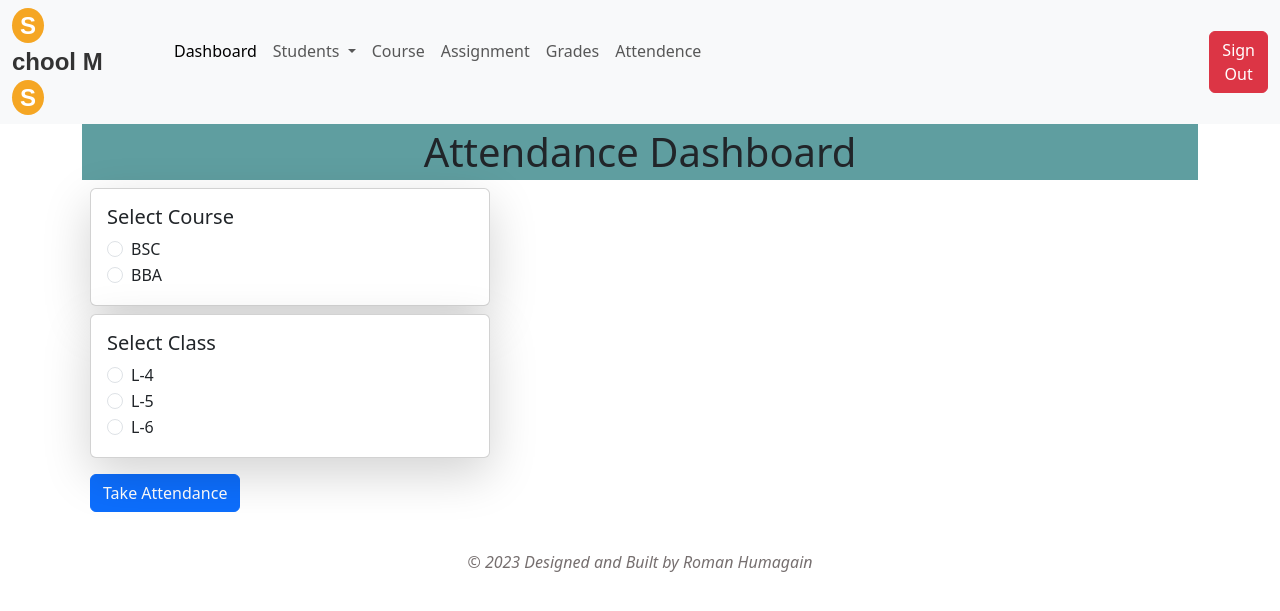
After one commit to romanhumagain/Django_Student-Management-System, a Django app: page /staff/attendance/ in a window 1280 px wide. The commit adds this page. Shown: the top 611 px of the page. Run offline with Django 4.2, Linux system fonts and the light colour scheme.

Commit message:
first commit

```diff
--- a/School/Staff/models.py
+++ b/School/Staff/models.py
@@ -66,3 +66,8 @@ class Assignment(models.Model):
 
   def __str__(self) -> str:
     return self.assignment
+
+class Attendance(models.Model):
+  student = models.ForeignKey(Student, on_delete=models.CASCADE)
+  date = models.DateField(auto_now=True)
+  attendance = models.CharField(max_length=100)
--- /dev/null
+++ b/School/Staff/templates/attendance.html
@@ -0,0 +1,92 @@
+{% extends 'base.html' %}
+
+{% block title %} Attendence {% endblock %}
+{% block body %}
+
+<div class="container">
+  <form method="POST">
+    {% csrf_token %}
+        <h1 class="p-1" style="background-color: cadetblue; text-align: center;">Attendance Dashboard</h1>
+
+        <div class="card m-2 shadow-lg" style="width: 400px;">
+            <div class="card-body">
+                <h5 class="card-title">Select Course</h5>
+                <div class="form-check">
+                  <input class="form-check-input" type="radio" name="course" id="bsc" value="BSC Hons">
+                  <label class="form-check-label" for="bsc">
+                      BSC
+                  </label>
+              </div>
+                <div class="form-check">
+                    <input class="form-check-input" type="radio" name="course" id="bba" value="BBA Hons">
+                    <label class="form-check-label" for="bba">
+                        BBA
+                    </label>
+                </div>
+
+            </div>
+        </div>
+
+        <div class="card m-2 shadow-lg" style="width: 400px;">
+            <div class="card-body">
+                <h5 class="card-title">Select Class</h5>
+                <div class="form-check">
+                    <input class="form-check-input" type="radio" name="level" id="l4" value="Level 4">
+                    <label class="form-check-label" for="l4">
+                        L-4
+                    </label>
+                </div>
+                <div class="form-check">
+                    <input class="form-check-input" type="radio" name="level" id="l5" value="Level 5">
+                    <label class="form-check-label" for="l5">
+                        L-5
+                    </label>
+                </div>
+                <div class="form-check">
+                    <input class="form-check-input" type="radio" name="level" id="l6" value="Level 6">
+                    <label class="form-check-label" for="l6">
+                        L-6
+                    </label>
+                </div>
+            </div>
+        </div>
+
+        <button type="submit"  name="action" value = "sort" class="btn btn-primary m-2">Take Attendance</button>
+      </form>
+    </div>
+
+    {% if students %}
+    <hr>
+    <div class="container">
+      <form method="post">
+        {% csrf_token %}
+        <table class="table table-striped">
+          <thead >
+            <tr>
+              <th scope="col">S.N</th>
+              <th scope="col">Std ID</th>
+              <th scope="col">Name</th>
+              <th scope="col">Attendance</th>
+            </tr>
+          </thead>
+          <tbody>
+            {% for student in students %}
+            <tr>
+              <td>{{ forloop.counter }}</td>
+              <td>{{ student.student_id }}</td>
+              <td>{{ student.name }}</td>
+              <td>
+                <div class="form-check">
+                  <input class="form-check-input" type="checkbox" name="attendance[]" value="{{ student.student_id }}" id="attendance_{{ student.student_id }}">
+</div>
+              </td>
+            </tr>
+            {% endfor %}
+          </tbody>
+        </table>
+
+    <button type="submit" name="action" value = "attendance" class="btn btn-primary" style="margin-left:1200px;">Submit</button>
+  </form>
+</div>
+{% endif %}
+{% endblock %}
--- a/School/Staff/templates/base.html
+++ b/School/Staff/templates/base.html
@@ -48,7 +48,7 @@
             <a class="nav-link" href="#">Grades</a>
           </li>
           <li class="nav-item">
-            <a class="nav-link" href="#">Attendence</a>
+            <a class="nav-link" href="/staff/attendance/">Attendence</a>
           </li>
           <li class="nav-item" style="margin-left: 500px;">
           <a href="/student/signout/" class="btn btn-danger">Sign Out</a>
--- a/School/Staff/templates/registration.html
+++ b/School/Staff/templates/registration.html
@@ -15,7 +15,7 @@
   {% endif %}
   {% endfor %}
   {% endif %}
-
+<h2 class="p-2" style="background-color: cadetblue; text-align: center;">Student Registration Form</h2>
   <div class="container center" style="display: flex;  align-items: center; justify-content: center;">
     <form class="card shadow-lg p-4 m-4 " style="width: 500px;" method="post">
       {% csrf_token %}
--- a/School/Staff/urls.py
+++ b/School/Staff/urls.py
@@ -8,4 +8,5 @@ urlpatterns = [
   path('delete_notice/<int:id>/' , delete_notice , name='delete_notice'),
   path('assignment/', assignment , name='assignment' ),
   path('delete_assignment/<int:id>/' , delete_assignment , name='delete_assignment'),
+  path('attendance/', attendance , name='attendance' ),
 ]
--- a/School/Staff/views.py
+++ b/School/Staff/views.py
@@ -6,6 +6,7 @@ from django.contrib.auth.decorators import login_required
 from . utils import *
 import random , string
 from django.db.models import Q
+from datetime import date
 
 # Create your views here.
 # @login_required(login_url='/')
@@ -189,3 +190,46 @@ def delete_assignment(request , id):
   assignment = Assignment.objects.filter(id = id)
   assignment.delete()
   return redirect('/staff/assignment/')
+
+def attendance(request):
+    context = {}
+    current_date = date.today()
+    global course
+    global level
+
+    if request.method == 'POST':
+      data = request.POST
+      action = data.get('action')
+
+      if action == 'sort':
+            course = data.get('course')
+            level = data.get('level')
+
+            course_inst = Course.objects.get(course=course)
+            level_inst = Level.objects.get(level=level)
+
+            students = Student.objects.filter(course=course_inst, level=level_inst)
+
+            if not students:
+                context['error_message'] = 'No students found'
+            context.update({'students': students})
+
+      if action == 'attendance':
+
+            course_inst = Course.objects.get(course=course)
+            level_inst = Level.objects.get(level=level)
+
+            selected_attendance = request.POST.getlist('attendance[]')
+            presented_attendance=list(map(int, selected_attendance))
+
+            all_students = Student.objects.filter(course=course_inst, level=level_inst)
+
+            for student in all_students:
+                std_id = student.student_id
+
+                if std_id in presented_attendance:
+                    attendance_status = 'Present'
+                else:
+                    attendance_status = 'Absent'
+                Attendance.objects.create(student=student, attendance=attendance_status, date=current_date)
+    return render(request, 'attendance.html', context)
```
Also changed, not shown: School/Student/templates/student dashboard.html (+3 -4 lines), School/Staff/migrations/0018_attendance.py (added), School/Staff/migrations/0019_alter_attendance_attendance.py (added).
